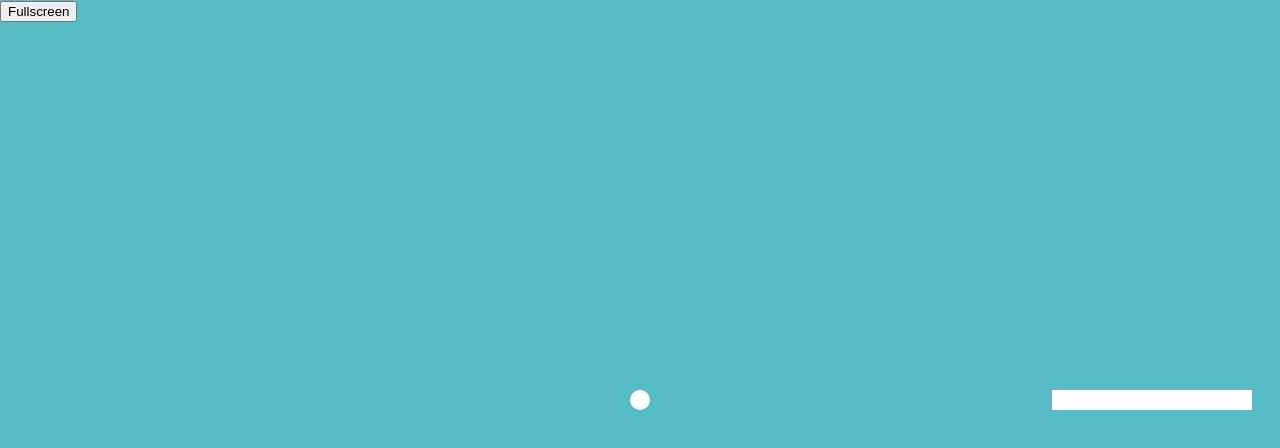
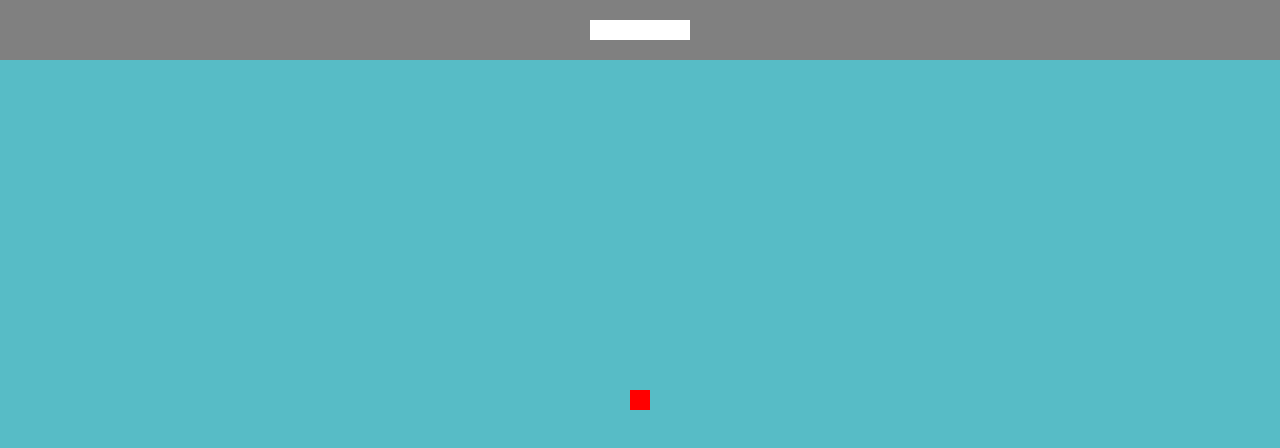
Before and after one commit to NoClipDigital/wap-games, a Nuxt app: page /pong in a window 1280 px wide. Shown: the top 448 px of the page. Built offline with nearby package versions, Linux system fonts and the light colour scheme.

Commit message:
All static everything
Added hitbox component.

```diff
--- a/components/pong/PongBall.vue
+++ b/components/pong/PongBall.vue
@@ -32,8 +32,7 @@ export default {
 .ball {
     height: 20px;
     width: 20px;
-    background-color: white;
-    border-radius: 50%;
+    background-color: red;
     position: absolute;
     top: 50%;
     left: 50%;
--- a/components/pong/PongPaddle.vue
+++ b/components/pong/PongPaddle.vue
@@ -1,6 +1,7 @@
 <template lang="html">
-<div class="pong-paddle" :style="paddleStyles">
-
+<div class="hit-box">
+  <div class="pong-paddle" :style="paddleStyles">
+  </div>
 </div>
 </template>
 
@@ -11,16 +12,36 @@ export default {
   name: "PongPaddle",
   data() {
     return {
-
+        hitBox: 150,
       }
     },
   props: {
   //  player: ;
   },
-  methods: {},
+  methods: {
+    trackMove(e) {
+
+      let x = e.touches ? e.touches[0].clientX : e.clientX;
+      let offsetX = e.touches ? e.touches[0].target.offsetLeft : e.target.offsetLeft;
+
+      // The X position of your cursor over the element
+      let xCoord = x - offsetX;
+
+      let limitedVal = Math.max(Math.min(xCoord, this.hitBoxWidth), 0);
+
+      this.sliderVal = 1 - (limitedVal / this.hitBoxWidth);
+    }
+  },
   computed: {
     paddleStyles() {
-      return {left:'90%'}
+      return {
+        left:100 * this.sliderVal + '%'
+      }
+    },
+    hitBoxStyles() {
+      return {
+        height: this.hitBoxWidth + 'px'
+      }
     }
   },
 }
@@ -29,11 +50,20 @@ export default {
 <style lang="scss">
 .pong-paddle {
     height: 20px;
-    width: 200px;
+    width: 100px;
     background-color: white;
     position: absolute;
     top: 50%;
     left: 50%;
     transform: translate(-50%,-50%);
 }
+.hit-box {
+    height: 60px;
+    width: 100%;
+    background-color: grey;
+    position: absolute;
+    top: 0%;
+    left: 50%;
+    transform: translate(-50%,0);
+}
 </style>
```
